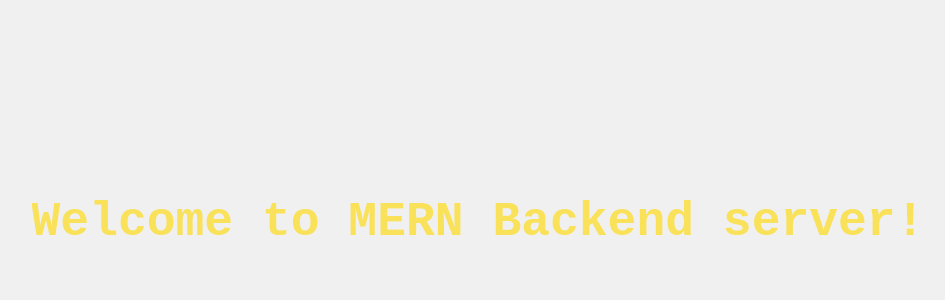
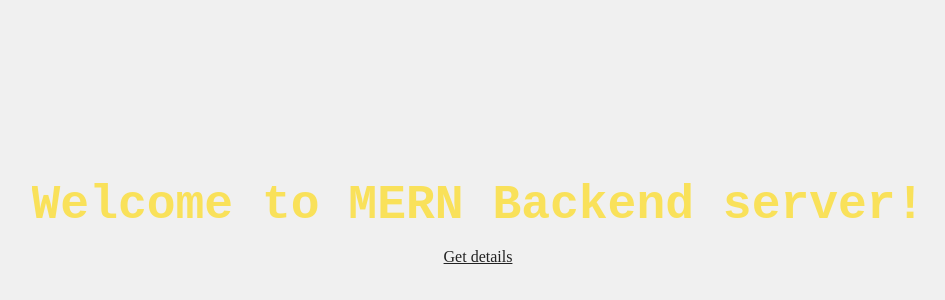
Before and after one commit to Karthikjhonn/backend, a website: page App/index.html in a window 1280 px wide. Shown: the part 178-478 px from the top of the page, without its empty margins (162-1107 px from the left). Drawn offline with Linux system fonts and the light colour scheme.

Commit message:
Added route to get student details

```diff
--- a/App/index.html
+++ b/App/index.html
@@ -25,84 +25,75 @@
             display: flex;
             justify-content: center;
             align-items: center;
+            flex-flow: column;
+            gap: 1rem;
             height: 100vh;
             margin: 0;
             background-color: #f0f0f0;
-            /* Light gray background */
         }
 
         .typewriter {
             font-family: monospace;
-            /* Monospace font for typewriter effect */
             font-size: 2em;
             white-space: nowrap;
-            /* Keep text on a single line */
             overflow: hidden;
             text-align: center;
-            /* Hide text that isn't being "typed" yet */
         }
 
-        /* Typewriter animation reveals text one character at a time */
         @keyframes typewriter {
             from {
                 width: 0;
-                /* Start with no visible text */
             }
 
             to {
                 width: 100%;
-                /* Reveal all text by end of animation */
             }
         }
 
-        /* Apply the typewriter animation to the text */
         .text {
             animation: typewriter 3s steps(30) infinite alternate;
             animation-fill-mode: both;
-            /* 3-second typewriter effect */
         }
 
-        /* Color change animation changes the text color */
         @keyframes colorChange {
             0% {
                 color: rgb(11, 11, 4);
-                /* Start with red */
+
             }
 
             20% {
                 color: rgb(245, 245, 89);
-                /* Start with red */
+
             }
 
             40% {
                 color: rgb(255, 195, 92);
-                /* Start with red */
+
             }
 
             60% {
                 color: rgb(101, 255, 101);
-                /* Change to green */
+
             }
 
             80% {
                 color: rgb(186, 88, 255);
-                /* Change to green */
             }
 
             100% {
                 color: rgb(255, 165, 255);
-                /* Change to blue */
             }
         }
 
-        /* Apply the color change animation to the text */
         .typewriter .text {
             animation: colorChange 20s infinite both;
             font-size: 3rem;
             font-weight: 900;
             white-space: normal;
             text-align: center;
-            /* 6-second color cycle */
+        }
+        a{
+            color: #222;
         }
     </style>
 </head>
@@ -111,6 +102,7 @@
     <div class="typewriter">
         <span class="text">Welcome to MERN Backend server!</span>
     </div>
+    <a href="/api/k1/student">Get details</a>
 </body>
 
 </html>
```
